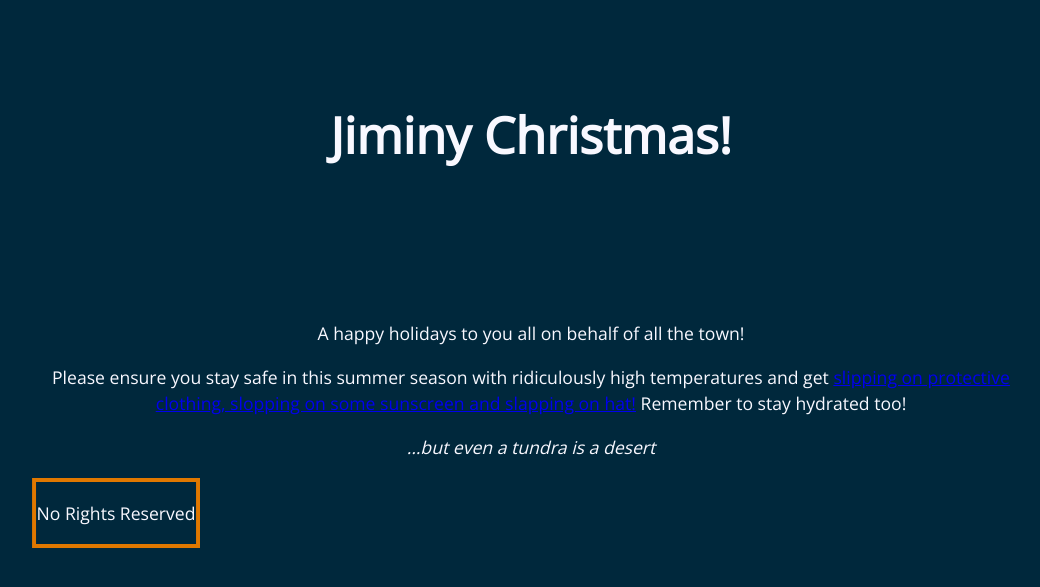
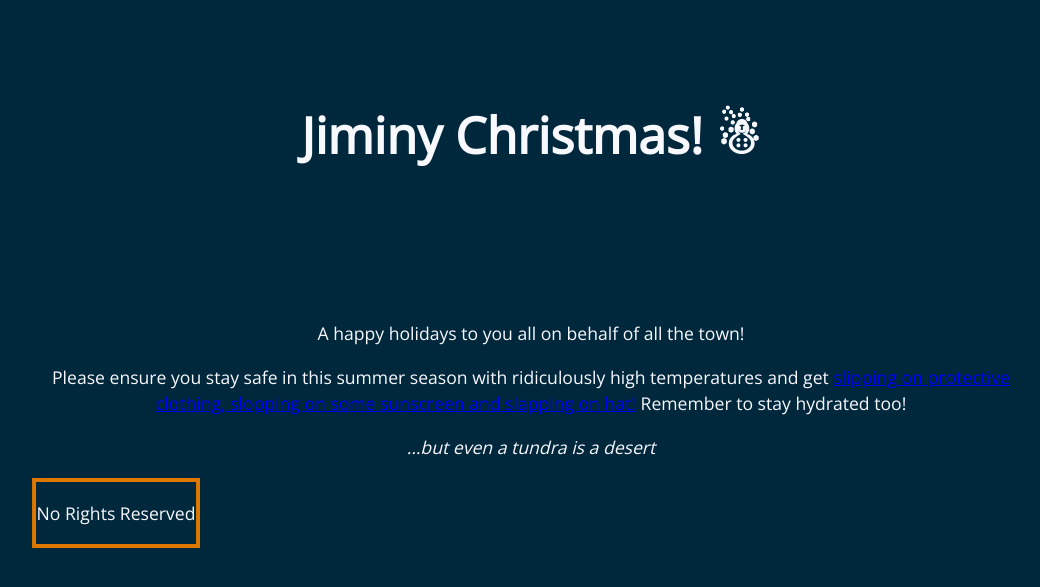
Before and after one commit to anonymoof1528/the-shadow-garten, a Jekyll site: the page built from Jiminy_Christmas.md, in a window 1280 px wide. Shown: the top 587 px of the page, without its empty margins (109-1149 px from the left). Built offline with Jekyll 4.4.1, drawn with Linux system fonts in a browser that asks for light colours.

Commit message:
vault backup: 2023-12-27 15:48:40

```diff
--- a/Jiminy Christmas! ☃.md
+++ b/Jiminy_Christmas.md
@@ -1,5 +1,5 @@
 ---
-title: Jiminy Christmas!
+title: Jiminy Christmas! ☃
 ---
 A happy holidays to you all on behalf of all the town!
 
```
Also changed, not shown: .obsidian/appearance.json, .obsidian/workspace.json.
